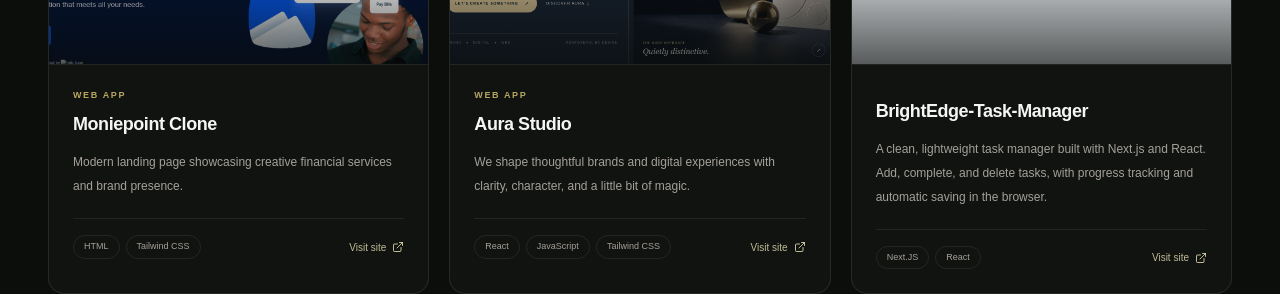
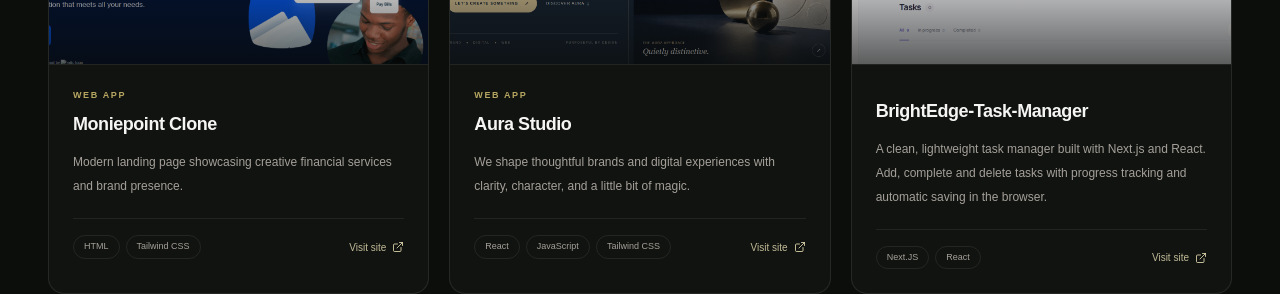
Before and after one commit to patersonokele-droid/Main-Portfolio, a Next.js app: page / in a window 1280 px wide. Shown: the part 2260-2554 px from the top of the page. Built offline with nearby package versions, Linux system fonts and the light colour scheme.

Commit message:
Brightedge image changed

```diff
--- a/app/components/HeroSection.jsx
+++ b/app/components/HeroSection.jsx
@@ -37,7 +37,7 @@
     // label: 'Dashboard',
     image: '/images/Brighedge.png',
     alt: ' BrightEdge-Task-Manager screenshot',
-    description: 'A clean, lightweight task manager built with Next.js and React. Add, complete, and delete tasks, with progress tracking and automatic saving in the browser.',
+    description: 'A clean, lightweight task manager built with Next.js and React. Add, complete and delete tasks with progress tracking and automatic saving in the browser.',
     tags: ['Next.JS', 'React'],
     href: 'https://brightedge-task-manager-tau.vercel.app/',
   },
```
Also changed, not shown: public/images/Brighedge.png.
